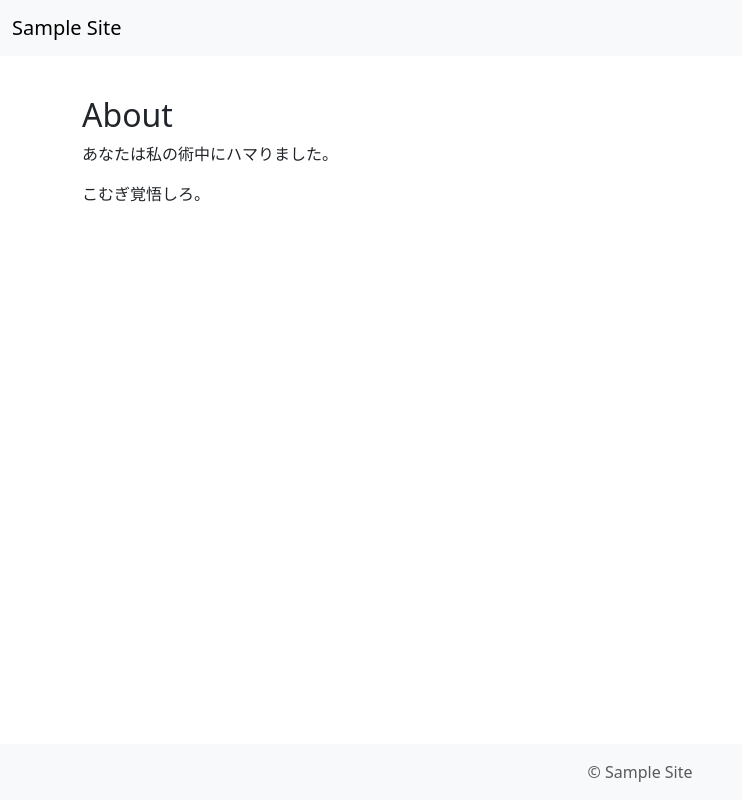
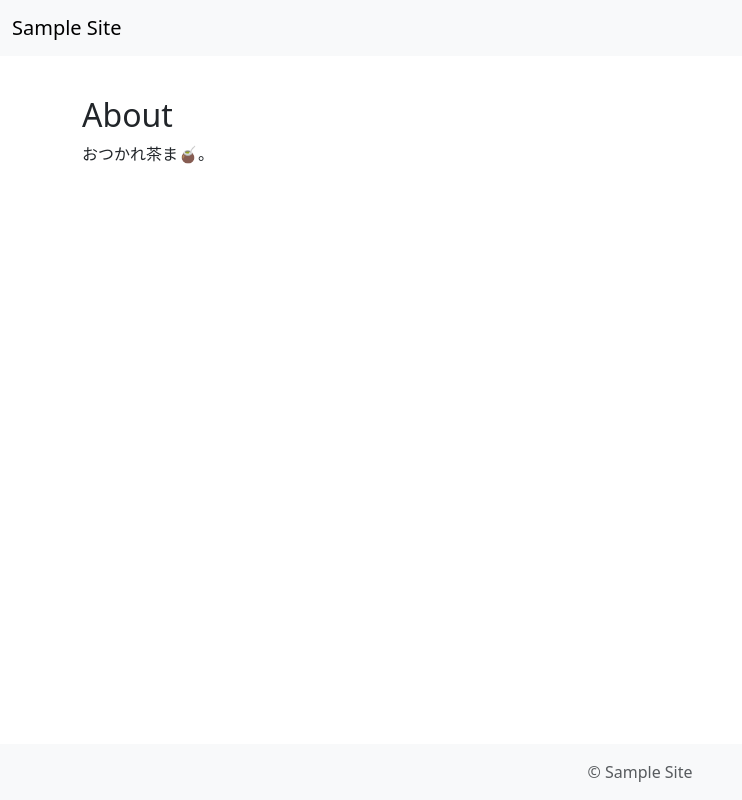
Before and after one commit to asdmort/friendly-octo-winner, a plain HTML site: page about.html in a window 1280 px wide. Shown: the whole page, without its empty margins (0-742 px from the left). Drawn offline with nearby package versions, Linux system fonts and the light colour scheme.

Commit message:
Update about.html

```diff
--- a/about.html
+++ b/about.html
@@ -20,8 +20,7 @@
     <div class="container mt-5 py-5">
         <div class="row">
             <h2>About</h2>
-            <p>あなたは私の術中にハマりました。</p>
-            <p>こむぎ覚悟しろ。</p>
+            <p>おつかれ茶ま🧉。</p>
             <p></p>
         </div>
     </div>
```
